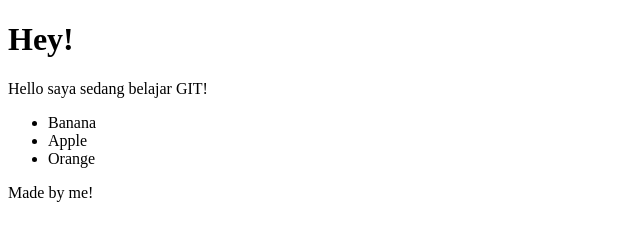
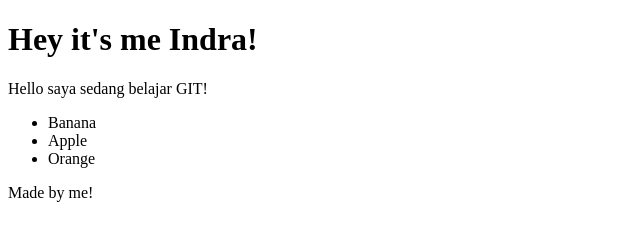
Before and after one commit to indrazm/belajarhtml, a website: page index.html in a window 1280 px wide. Shown: the whole page, without its empty margins (0-640 px from the left). Drawn offline with Linux system fonts and the light colour scheme.

Commit message:
feat: modifiying h1

```diff
--- a/index.html
+++ b/index.html
@@ -6,7 +6,7 @@
     <title>Document</title>
   </head>
   <body>
-    <h1>Hey!</h1>
+    <h1>Hey it's me Indra!</h1>
     <p>Hello saya sedang belajar GIT!</p>
     <ul>
       <li>Banana</li>
```
